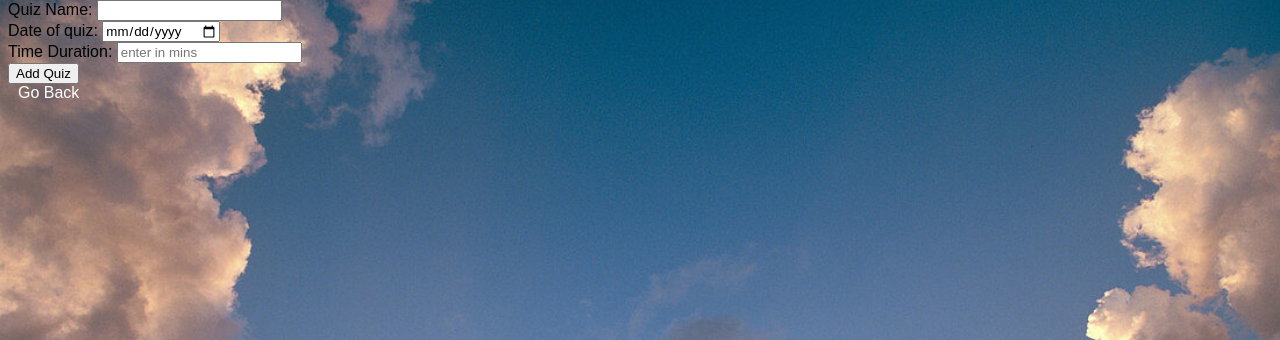
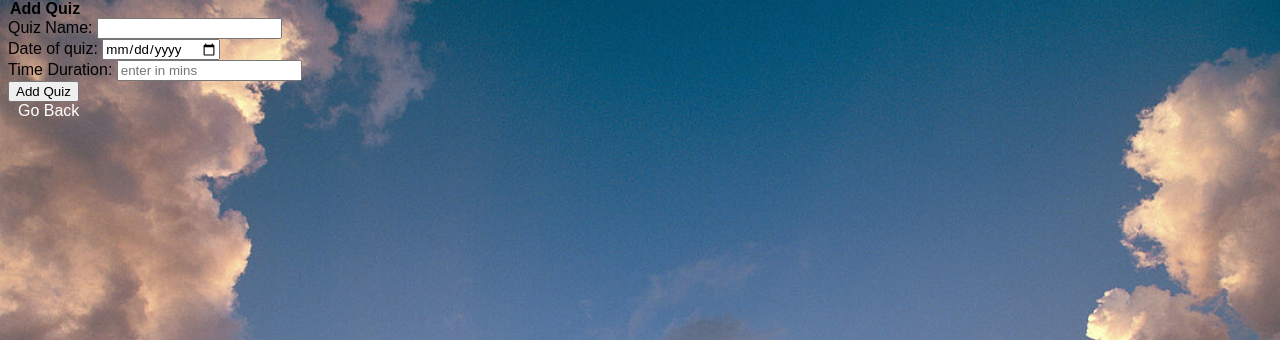
Before and after one commit to 22f3002631/Quiz-Master-V1, a Flask app: a page that uses templates/add_quiz.html in a window 1280 px wide. Shown: the part 91-431 px from the top of the page. Run offline with Flask 3, Linux system fonts and the light colour scheme; a user stored in the database is signed in.

Commit message:
Modified CSS

```diff
--- a/templates/add_quiz.html
+++ b/templates/add_quiz.html
@@ -28,6 +28,7 @@
         </header>
         <main>
             <div>
+                <b><legend id="asub">Add Quiz</legend></b>
                 <form action="{{url_for('add_quiz',chapter_id=chapter_id )}}" method="POST">
                     <label for="qname">Quiz Name:</label>
                     <input type="text" name="qname" id="qname" required>
```
